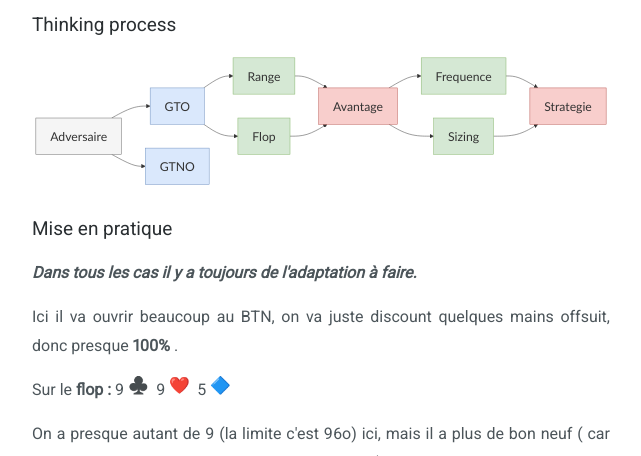
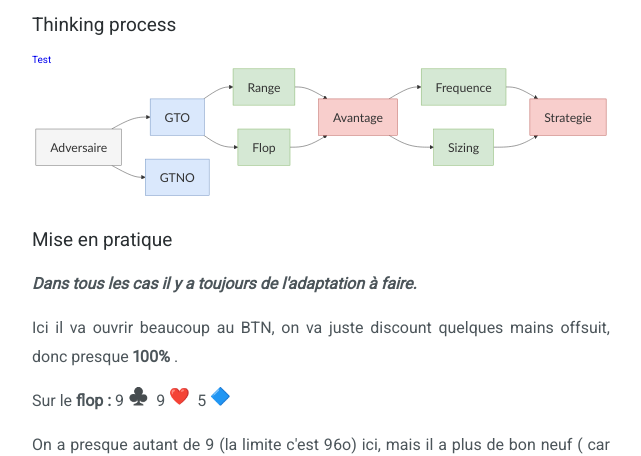
Before and after one commit to greglejeune/blog, a Jekyll site: the page built from _posts/2020-01-01-test.md, in a window 1280 px wide and 900 px high, cut to the strip 444-900 px from the top of the window. Shown: the whole strip, without its empty margins (319-960 px from the left). Built offline with Jekyll 4.4.1, drawn with Linux system fonts in a browser that asks for light colours; emoji names are drawn with the system emoji font.

Commit message:
Add files via upload

```diff
--- a/_posts/2020-01-01-test.md
+++ b/_posts/2020-01-01-test.md
@@ -2,17 +2,22 @@
 layout: post
 title: "Basou explique son thinking process en HU 5k€"
 ---
+
+<script>
+var player = document.querySelector('#player');
+</script>
 
 <header>
     <h1>Basou explique son thinking process en HU 5k€</h1>
 </header>
 <div class="content">
     <div class="video-container">
-        <video controls="">
+        <video id="player" controls="">
             <source src="http://videos.poker-academie.com/videos/Basou_NL5K.mp4#t=360" type="video/mp4">
         </video>
     </div>
     <h3>Thinking process</h3>
+    <a href="#" onclick="player.currentTime=600">Test</a>
     <div class="mermaid">
         graph LR
             Adversaire --> GTO
```
